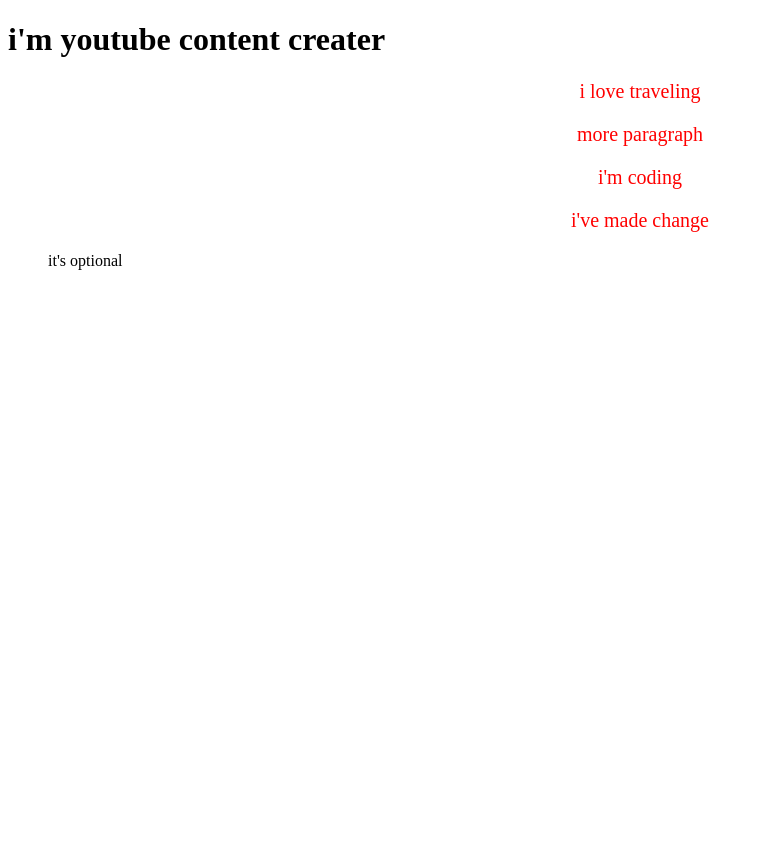
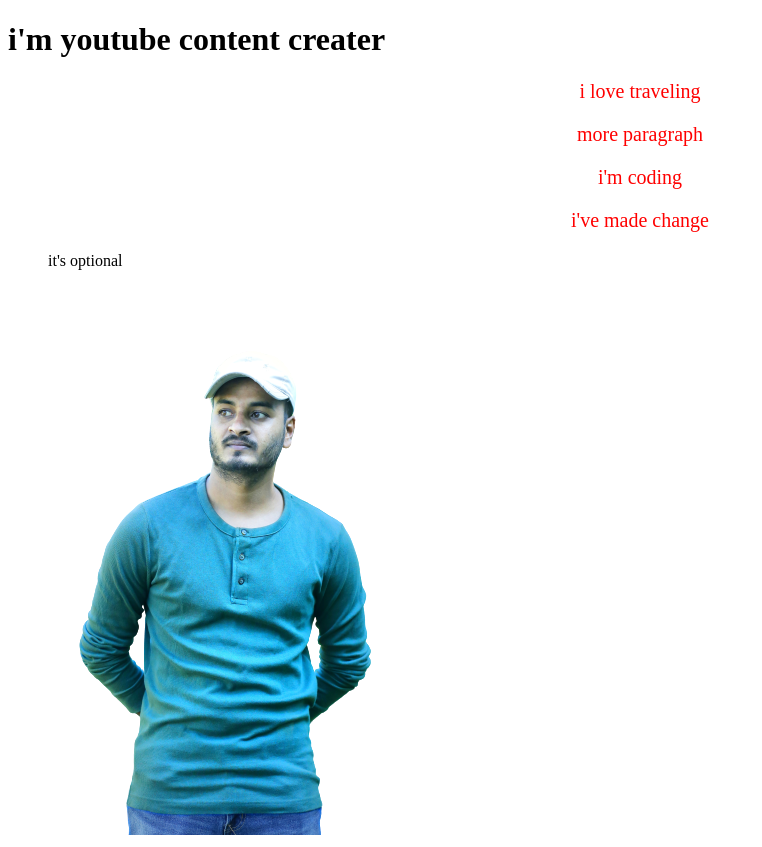
Before and after one commit to mozaherulhasan/my-second-repo, a plain HTML site: page index.html in a window 1280 px wide. Shown: the whole page, without its empty margins (0-762 px from the left). Before the commit the page ends 800 px from the top, so only its background shows below. Drawn offline with Linux system fonts and the light colour scheme.

Commit message:
added mh

```diff
--- a/index.html
+++ b/index.html
@@ -14,5 +14,6 @@
     <p>i'm coding</p>
     <p>i've made change</p>
     <ol>it's optional</ol>
+    <img src="/mh.png" alt="">
 </body>
 </html>
```
Also changed, not shown: mh.png (added).
